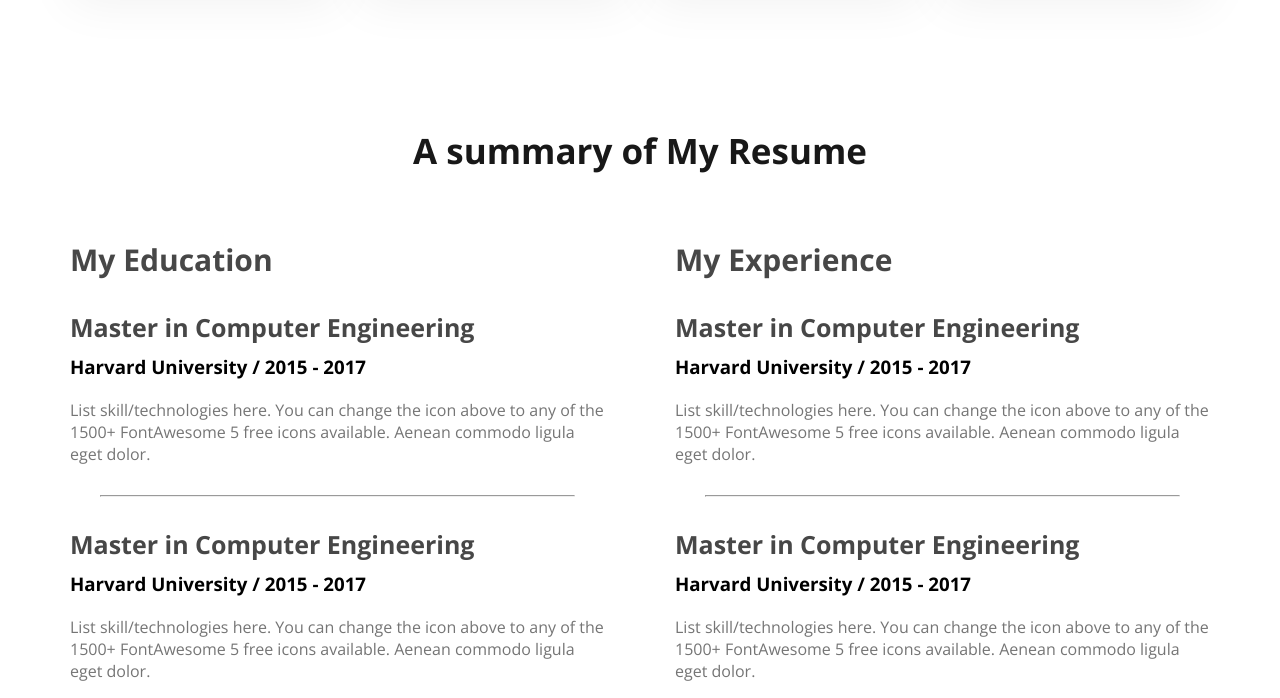
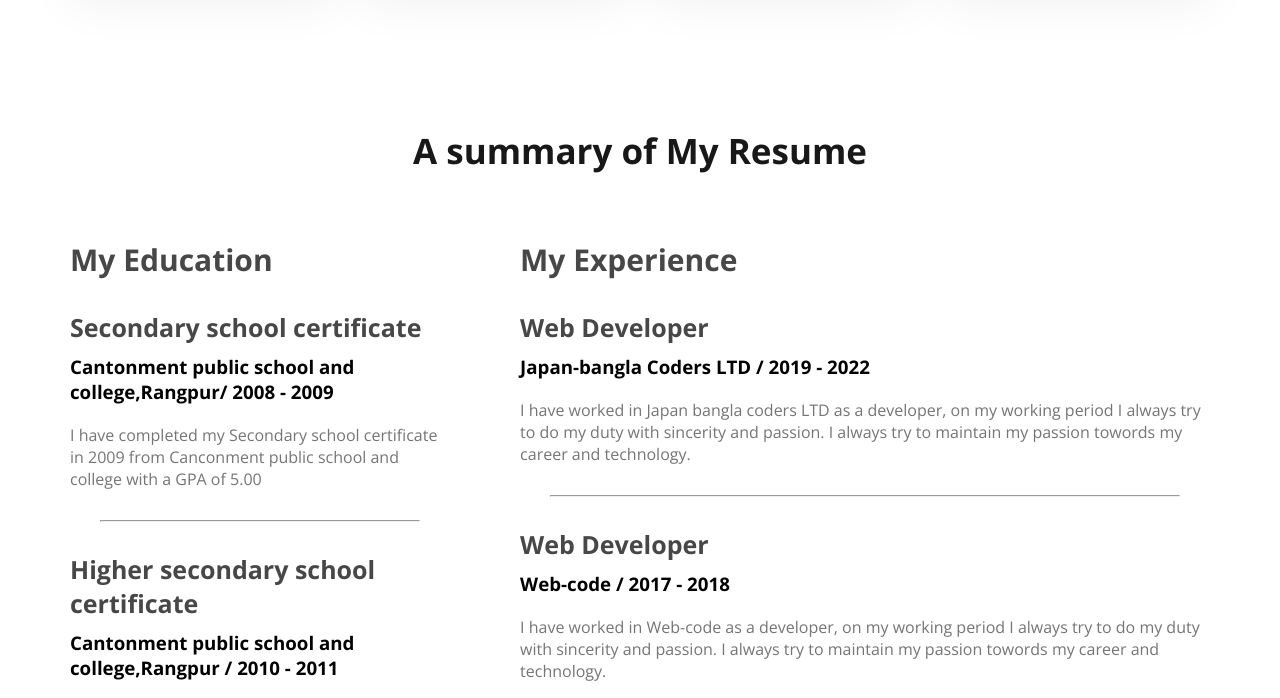
Before and after one commit to DevRahat/rahatislam, a plain HTML site: page index.html in a window 1280 px wide. Shown: the part 2102-2800 px from the top of the page. Drawn offline with nearby package versions, Linux system fonts and the light colour scheme.

Commit message:
2nd commit

```diff
--- a/index.html
+++ b/index.html
@@ -24,7 +24,7 @@
             <div>
                 <h3 class="banner-greeting">Hi, I am</h3>
                 <h1 class="banner-title">Maftahul Islam</h1>
-                <p class="banner-description">Shot what able cold new see hold.Friendly as an betrayed formerly he. Morning because as to society behaved moments.</p>
+                <p class="banner-description">To work as a Software engineer in a progressive environment where I can Utilize my Skills and expertise for the benefit of the organization in the long run.</p>
                 <button class="btn-primary download"> <i class="fa-solid fa-download"></i> Download CV</button>
                 <button class="btn-primary"> <i class="fa-solid fa-phone"></i> Contact</button>
             </div>
@@ -34,11 +34,11 @@
     <main>
         <section class="about">
             <h3 class="section-title">About Me</h3>
-            <p class="section-description">I, m a designer & developer with a passion for web design. I enjoy developing simple, clean and slick websites that provide real value to the end user. Thousands of clients have procured exceptional resulfs while working with me. Delivering work within time and budget which meets clients requirements in our mata.</p>
+            <p class="section-description">I, m a designer & developer with a passion for web design. I enjoy developing simple, clean and slick websites that provide real value to the end user. Lot's of clients have procured exceptional results while working with me. Delivering work within time and budget which meets clients requirements in our first priority.</p>
             <div class="about-info-containe">
                 <div class="about-info">
                     <h4 class="info-title">Name:</h4>
-                    <p class="info-descriotion">Mary Hardy</p>
+                    <p class="info-descriotion">Maftahul Islam</p>
                 </div>
                 <div class="about-info">
                     <h4 class="info-title">Email:</h4>
@@ -56,7 +56,7 @@
         </section>
         <section>
             <h3 class="section-title">What I Do</h3>
-            <p id="what-i-do-description" class="section-description">I have more than 10 years experience building software for clients all over the world. Below is a quick overview of my main technical skill sets and technologies i use. Want to find out more about my experience? Check out my online resume and project portfolio.</p>
+            <p id="what-i-do-description" class="section-description">I have more than 3 years experience building Web-Application for clients all over the world. Below is a quick overview of my main technical skill sets and technologies i use. Want to find out more about my experience? Check out my online resume and project portfolio.</p>
             <div class="skills-container">
                <div class="skill">
                 <img src="images/icons/js.png" alt="">
@@ -87,48 +87,42 @@
                 <div class="resume-colume">
                     <h3 class="resume-column-title">My Education</h3>
                     <div class="resume-item">
-                        <h2 class="resume-item-title">Master in Computer Engineering</h2>
-                        <h3 class="resume-item-institute">Harvard University / 2015 - 2017</h3>
-                        <p class="resume-item-description">List skill/technologies here. You can change the icon above
-                            to any of the 1500+ FontAwesome 5 free icons available. Aenean commodo ligula eget dolor.</p>
+                        <h2 class="resume-item-title">Secondary school certificate</h2>
+                        <h3 class="resume-item-institute">Cantonment public school and college,Rangpur/ 2008 - 2009</h3>
+                        <p class="resume-item-description">I have completed my Secondary school certificate in 2009 from Canconment public school and college with a GPA of 5.00</p>
                     </div>
                     <hr>
                     <div class="resume-item">
-                        <h2 class="resume-item-title">Master in Computer Engineering</h2>
-                        <h3 class="resume-item-institute">Harvard University / 2015 - 2017</h3>
-                        <p class="resume-item-description">List skill/technologies here. You can change the icon above
-                            to any of the 1500+ FontAwesome 5 free icons available. Aenean commodo ligula eget dolor.</p>
+                        <h2 class="resume-item-title">Higher secondary school certificate</h2>
+                        <h3 class="resume-item-institute">Cantonment public school and college,Rangpur / 2010 - 2011</h3>
+                        <p class="resume-item-description">I have completed my higher secondary school certificate in 2011 from Canconment public school and college with a GPA of 4.00</p>
                     </div>
                     <hr>
                     <div class="resume-item">
-                        <h2 class="resume-item-title">Master in Computer Engineering</h2>
-                        <h3 class="resume-item-institute">Harvard University / 2015 - 2017</h3>
-                        <p class="resume-item-description">List skill/technologies here. You can change the icon above
-                            to any of the 1500+ FontAwesome 5 free icons available. Aenean commodo ligula eget dolor.</p>
+                        <h2 class="resume-item-title">Bachelor of science in computer science and engineering</h2>
+                        <h3 class="resume-item-institute">East-West University / 2011 - 2017</h3>
+                        <p class="resume-item-description">I have achieved my Bachelor of science degree in computer science and engineering with a CGPA of 3.05 from East-West University</p>
                     </div>
 
                 </div>
                 <div class="resume-colume">
                     <h3 class="resume-column-title">My Experience</h3>
                     <div class="resume-item">
-                        <h2 class="resume-item-title">Master in Computer Engineering</h2>
-                        <h3 class="resume-item-institute">Harvard University / 2015 - 2017</h3>
-                        <p class="resume-item-description">List skill/technologies here. You can change the icon above
-                            to any of the 1500+ FontAwesome 5 free icons available. Aenean commodo ligula eget dolor.</p>
+                        <h2 class="resume-item-title">Web Developer</h2>
+                        <h3 class="resume-item-institute">Japan-bangla Coders LTD / 2019 - 2022</h3>
+                        <p class="resume-item-description">I have worked in Japan bangla coders LTD as a developer, on my working period I always try to do my duty with sincerity and passion. I always try to maintain my passion towords my career and technology.</p>
                     </div>
                     <hr>
                     <div class="resume-item">
-                        <h2 class="resume-item-title">Master in Computer Engineering</h2>
-                        <h3 class="resume-item-institute">Harvard University / 2015 - 2017</h3>
-                        <p class="resume-item-description">List skill/technologies here. You can change the icon above
-                            to any of the 1500+ FontAwesome 5 free icons available. Aenean commodo ligula eget dolor.</p>
+                        <h2 class="resume-item-title">Web Developer</h2>
+                        <h3 class="resume-item-institute">Web-code / 2017 - 2018</h3>
+                        <p class="resume-item-description">I have worked in Web-code as a developer, on my working period I always try to do my duty with sincerity and passion. I always try to maintain my passion towords my career and technology.</p>
                     </div>
                     <hr>
                     <div class="resume-item">
-                        <h2 class="resume-item-title">Master in Computer Engineering</h2>
-                        <h3 class="resume-item-institute">Harvard University / 2015 - 2017</h3>
-                        <p class="resume-item-description">List skill/technologies here. You can change the icon above
-                            to any of the 1500+ FontAwesome 5 free icons available. Aenean commodo ligula eget dolor.</p>
+                        <h2 class="resume-item-title">Developer</h2>
+                        <h3 class="resume-item-institute">Langmate INC / 2022 - 2023</h3>
+                        <p class="resume-item-description">Langmate INC is a Japan base IT Company.I have worked in Langmate INC as a developer , on my working period I always try to do my duty with sincerity and passion. I always try to maintain my passion towords my career and technology.</p>
                     </div>
                 </div>
             </div>
```
